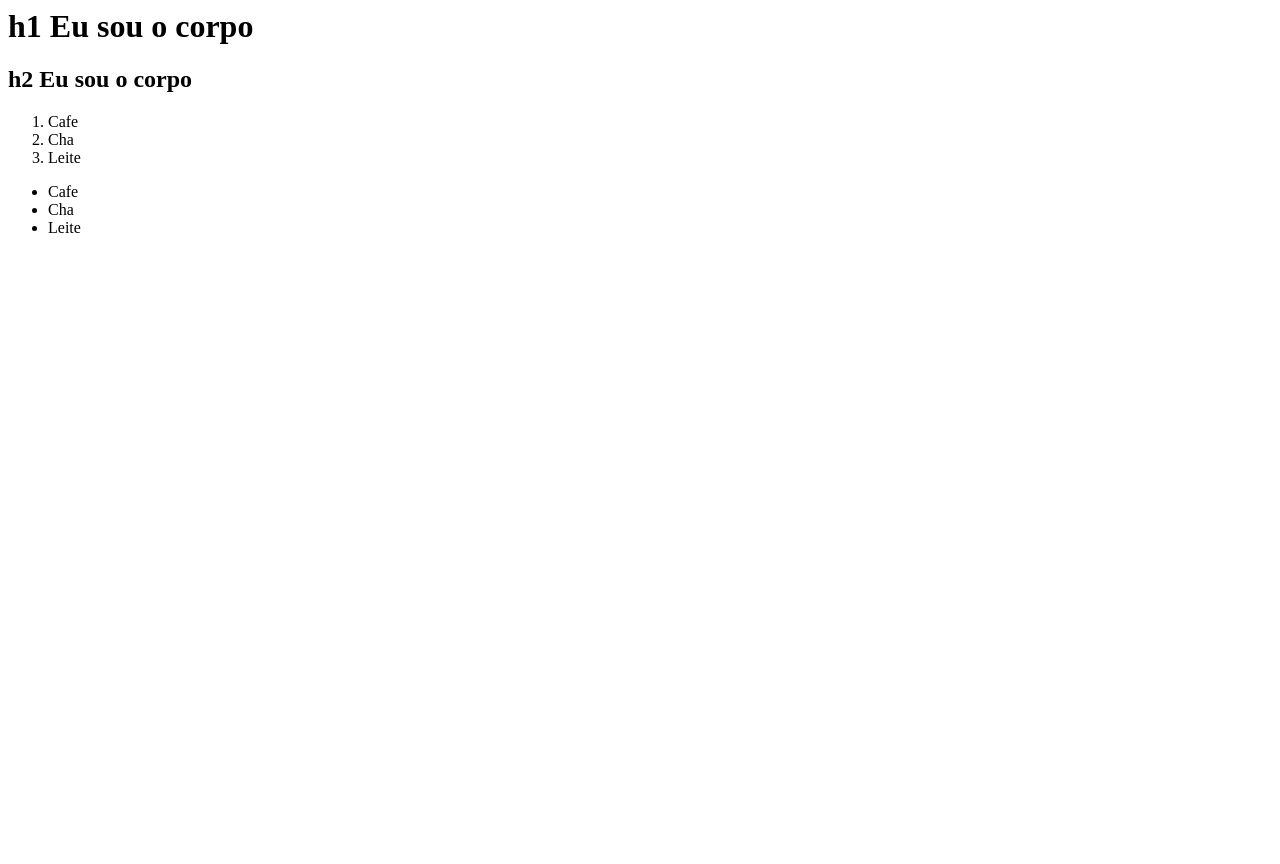
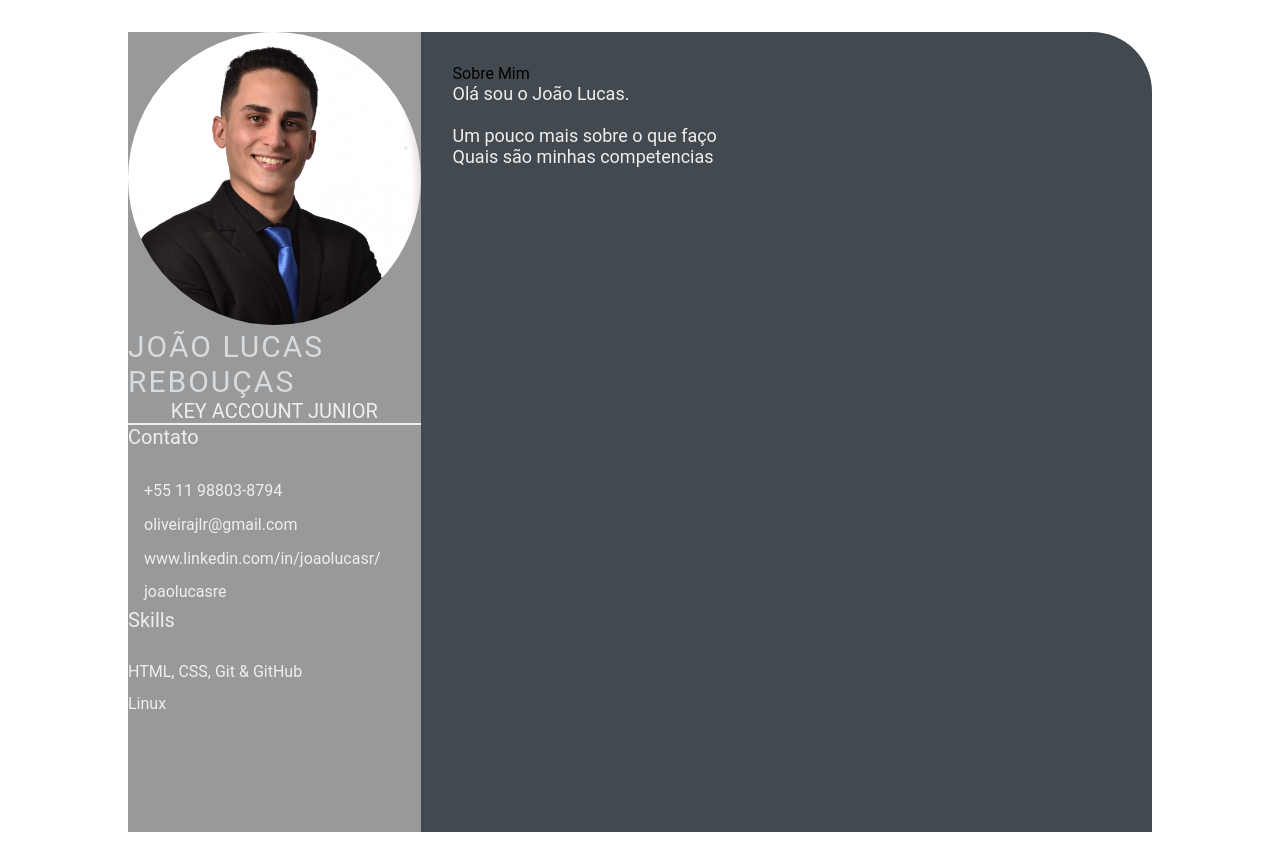
Before and after one commit to joaolucasre/joaolucasre.github.io, a plain HTML site: page index.html in a window 1280 px wide. Before the commit the page ends 800 px from the top, so only its background shows below. Drawn offline with Linux system fonts and the light colour scheme.

Commit message:
ajustes aula 2 100% funcional

```diff
--- a/index.html
+++ b/index.html
@@ -1,21 +1,60 @@
-<html>
-    <head>
-        <title>
-            Olá, eu sou a cabeça
-        </title>
-    </head>
-    <body>
-        <h1>h1 Eu sou o corpo</h1>
-        <h2>h2 Eu sou o corpo</h2>
-    </body>
-    <ol>
-       <li>Cafe</li>
-       <li>Cha</li>
-       <li>Leite</li>
-    </ol>
-    <ul>
-        <li>Cafe</li>
-       <li>Cha</li>
-       <li>Leite</li>
-    </ul>
+<!DOCTYPE html>
+<html lang="en">
+
+<head>
+    <meta charset="UTF-8">
+    <meta http-equiv="X-UA-Compatible" content="IE=edge">
+    <meta name="viewport" content="width=device-width, initial-scale=1.0">
+    <title>João Lucas CV</title>
+
+    <link rel="stylesheet" href="style.css">
+
+</head>
+
+<body>
+    <main class="resume-contents">
+        <section class="left-section">
+            <section class="left-section-content">
+                <div class="profile">
+                    <img class="profile-image" src="img/profile-image.jpg" alt="Profile image">
+                    <p class="name">João Lucas Rebouças</p>
+                    <p class="profession">Key Account Junior</p>
+                </div>
+                <div class="contact-info">
+                    <p class="left-title">Contato</p>
+                    <ul>
+                        <li><i class="fa fa-phone"></i>+55 11 98803-8794</li>
+                        <li><i class="fa fa-envelope"></i>oliveirajlr@gmail.com</li>
+                        <li><i class="fa fa-globe"></i>www.linkedin.com/in/joaolucasr/</li>
+                        <li><i class="fa fa-github"></i>joaolucasre</li>
+                    </ul>
+                </div>
+                <div class="skills">
+                    <p class="left-title">Skills</p>
+                    <ul>
+                        <li>
+                            <p>HTML, CSS, Git & GitHub</p>
+                        </li>
+                        <li>
+                            <p>Linux</p>
+                        </li>
+                    </ul>
+                </div>
+            </section>
+        </section>
+        <section class="right-section">
+            <div class="right-section-contents">
+                <section class="about gap">
+                    <div class="right title">Sobre Mim</div>
+                    <p class="about-me-contents">
+                        Olá sou o João Lucas.<br>
+                        <br> Um pouco mais sobre o que faço
+                        <br> Quais são minhas competencias
+                    </p>
+                </section>
+            </div>
+        </section>
+    </main>
+</body>
+
 </html>
--- /dev/null
+++ b/style.css
@@ -0,0 +1,138 @@
+* {
+    margin: 0;
+    padding: 0;
+    box-sizing: border-box;
+    list-style: none;
+    font-family: 'Roboto', sans-serif;
+}
+
+.resume-contents {
+    min-height: 100vh;
+    width: 80%;
+    margin: 2rem auto;
+    display: grid;
+    grid-template-columns: repeat(7, 1fr);
+}
+
+.left-section {
+    grid-column: span 2;
+    height: 100%;
+    background-color: #999999;
+}
+
+.right-section {
+    grid-column: span 5;
+    height: 100%;
+    background-color: #424a50;
+    border-radius: 0px 60px 0px 0px;
+}
+
+.left-section-contents{
+    padding: 2rem 2rem;
+}
+
+.profile {
+    width: 100%;
+    border-bottom: 2px solid #eeeeee;
+}
+
+.profile .profile-image {
+    width: 100%;
+    border-radius: 100%;
+}
+
+.name {
+    color: #D6DBDF;
+    font-size: 30px;
+    letter-spacing: 2px;
+    text-transform: uppercase;
+}
+
+.profession {
+    color: #eeeeee;
+    font-size: 20px;
+    text-transform: uppercase;
+    text-align: center;
+}
+
+/* .contact-info { border-bottom: 2px solid #1B2631; } */
+.left-title {
+    color: #eeeeee;
+    font-size: 20px;
+}
+
+.contact-info ul {
+    padding-top: 1.5rem;
+}
+
+.contact-info ul li,
+.references ul li {
+    padding: .4rem 0;
+    color: #eeeeee;
+}
+
+.contact-info ul li i,
+.references ul li i {
+    padding-right: 1rem;
+    font-size: 18px;
+    color: #eeeeee;
+}
+
+.skills ul {
+    padding-top: 1.5rem;
+}
+.skills ul li p {
+    padding: .4rem 0;
+    color: #eeeeee;
+}
+
+.right-section-contents {
+    padding: 2rem 2rem;
+}
+
+.right-title {
+    color: #eeeeee;
+}
+
+.gap {
+    padding-bottom: 2rem;
+}
+.about-me-contents {
+    font-size: 18px;
+    color: #eeeeee;
+}
+
+.experience-contents,
+.education-contents,
+.awards-contents {
+    display: grid;
+    grid-template-columns: repeat(2, 1fr);
+    padding-bottom: 2rem;
+    color: #F1F8FD;
+}
+
+.exp-company-name,
+.education-school-name,
+.awards-company-name {
+    font-size: 25px;
+    font-weight: bold;
+}
+
+.exp-time-period,
+.educationp-time-period,
+.awards-time-period {
+    font-size: 18px;
+}
+
+.exp-position,
+.education-subject,
+.awards-name {
+    font-size: 25px;
+}
+
+.exp-desc,
+.education-desc,
+.awards-desc {
+    font-size: 16px;
+    padding-left: 5px;
+}
```
Also changed, not shown: img/profile-image.jpg (added).
